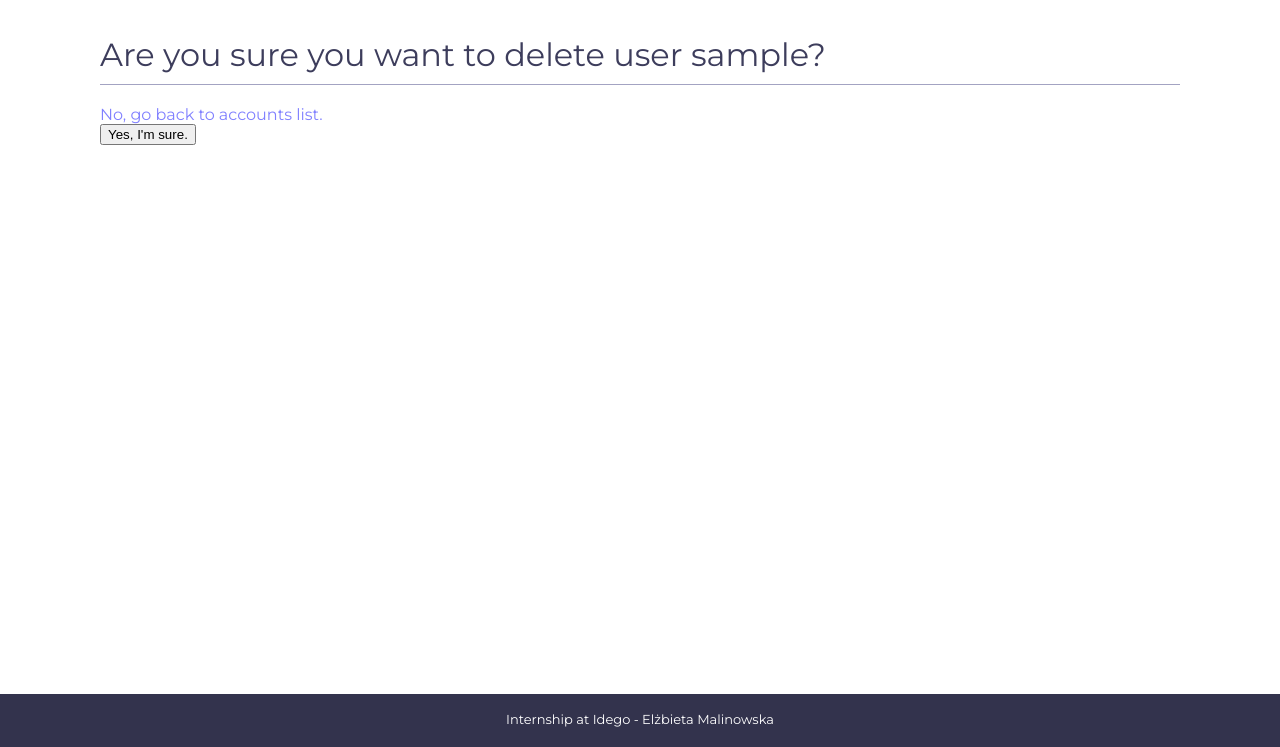
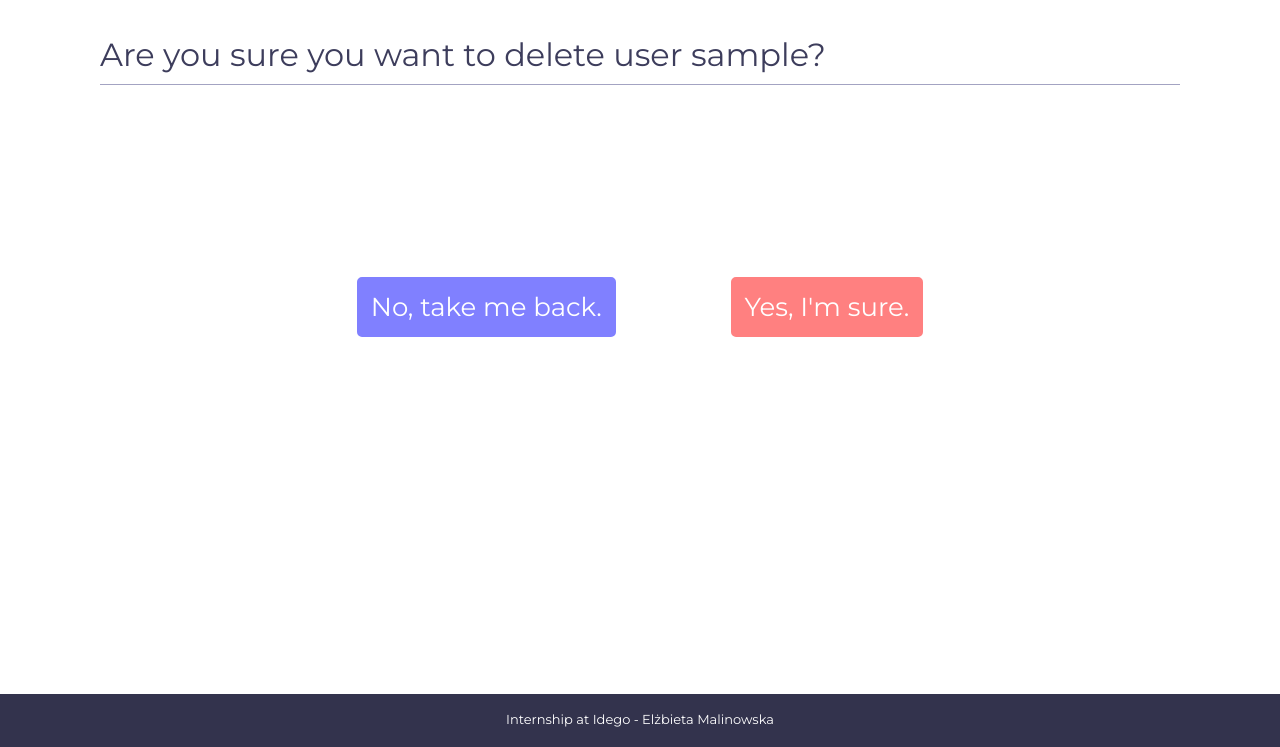
Before and after one commit to elzbietamal95/movies_app, a Django app: a page that uses accounts/templates/accounts/user_delete.html in a window 1280 px wide. Shown: the part 53-800 px from the top of the page. Run offline with Django 3.2, Linux system fonts and the light colour scheme; tables that the repository leaves empty hold one stand-in row (values such as "Sample post").

Commit message:
Using inheritance for login and registration views. CSS styles for user-delete added

```diff
--- a/accounts/static/css/base.css
+++ b/accounts/static/css/base.css
@@ -83,6 +83,7 @@ header a:hover {
 
 form {
     overflow: auto;
+    margin: 0;
 }
 
 form p {
@@ -136,6 +137,10 @@ ul.errorlist li {
     font-size: 12px;
 }
 
+div.signup-form {
+    margin-bottom: 20px;
+}
+
 span.helptext {
     margin: 7px;
     color: #aaa;
@@ -167,7 +172,7 @@ table.list-group {
     height: 100%;
     padding: 5px 20%;
     color: #aaa;
-    font-size: 20px;
+    font-size: 24px;
     border-spacing: 5px;
     align-self: center;
 }
@@ -183,15 +188,18 @@ span.float-right {
     float: right;
 }
 
-a.danger {
+a.danger, form.delete-user button {
+    font-size: 22px;
     color: #ffffff;
     border: 2px solid #ff8080;
     border-radius: 5px;
     background: #ff8080;
     padding: 2px;
+    font-family: 'Montserrat', sans-serif;
 }
 
 a.warning {
+    font-size: 22px;
     color: #ffffff;
     border: 2px solid #8080ff;
     border-radius: 5px;
@@ -199,10 +207,28 @@ a.warning {
     padding: 2px;
 }
 
-a.warning:hover, a.danger:hover {
+a.warning:hover, a.danger:hover, form.delete-user button:hover {
     color: #333333;
 }
 
 div.user-table {
     padding-bottom: 80px;
 }
+
+form.delete-user {
+    display: inline;
+}
+
+div.user-delete-or-not {
+    padding: 15% 15%;
+    display: flex;
+    justify-content: space-evenly;
+    align-items: center;
+    flex-wrap: wrap;
+}
+
+div.user-delete-or-not a.warning, form.delete-user button {
+    font-size: 26px;
+    padding: 12px;
+    margin: 10px 20px;
+}
--- a/accounts/templates/accounts/user_delete.html
+++ b/accounts/templates/accounts/user_delete.html
@@ -4,9 +4,11 @@
 
 {% block content %}
     <h1>Are you sure you want to delete user {{ user_to_delete.username }}?</h1>
-    <a href="{% url 'accounts:user-list' %}">No, go back to accounts list.</a>
-    <form action="{% url 'accounts:user-delete' user_to_delete.username %}" method="post">
-        {% csrf_token %}
-        <button type="submit" >Yes, I'm sure.</button>
-    </form>
+    <div class="user-delete-or-not">
+        <a href="{% url 'accounts:user-list' %}" class="warning">No, take me back.</a>
+        <form action="{% url 'accounts:user-delete' user_to_delete.username %}" method="post" class="delete-user">
+            {% csrf_token %}
+            <button type="submit" >Yes, I'm sure.</button>
+        </form>
+    </div>
 {% endblock %}
--- a/accounts/views.py
+++ b/accounts/views.py
@@ -24,34 +24,26 @@ class UserLoginView(View):
             return redirect('accounts:panel')
 
     def post(self, request):
-        form = self.form_class(request, data=request.POST)
+        form = self.form_class(data=request.POST)
         if form.is_valid():
             return self.form_valid(form)
         else:
-            return render(self.request, self.template_name, {'form': form})
+            return render(request, self.template_name, {'form': form})
 
 
 class UserLogoutView(View):
     def get(self, request):
         logout(request)
-        return render(request, 'accounts/logout.html')
+        return render(self.request, 'accounts/logout.html')
 
 
-class UserRegistrationView(View):
+class UserRegistrationView(UserLoginView):
     form_class = RegistrationForm
     template_name = 'accounts/signup.html'
 
-    def get(self, request):
-        form = self.form_class()
-        return render(request, self.template_name, {'form': form})
-
-    def post(self, request):
-        form = self.form_class(data=request.POST)
-        if form.is_valid():
-            form.save()
-            return render(request, 'accounts/registration_done.html', {'form': form})
-        else:
-            return render(request, self.template_name, {'form': form})
+    def form_valid(self, form):
+        form.save()
+        return render(self.request, 'accounts/registration_done.html', {'form': form})
 
 
 @login_required(login_url="/accounts/login/")
```
